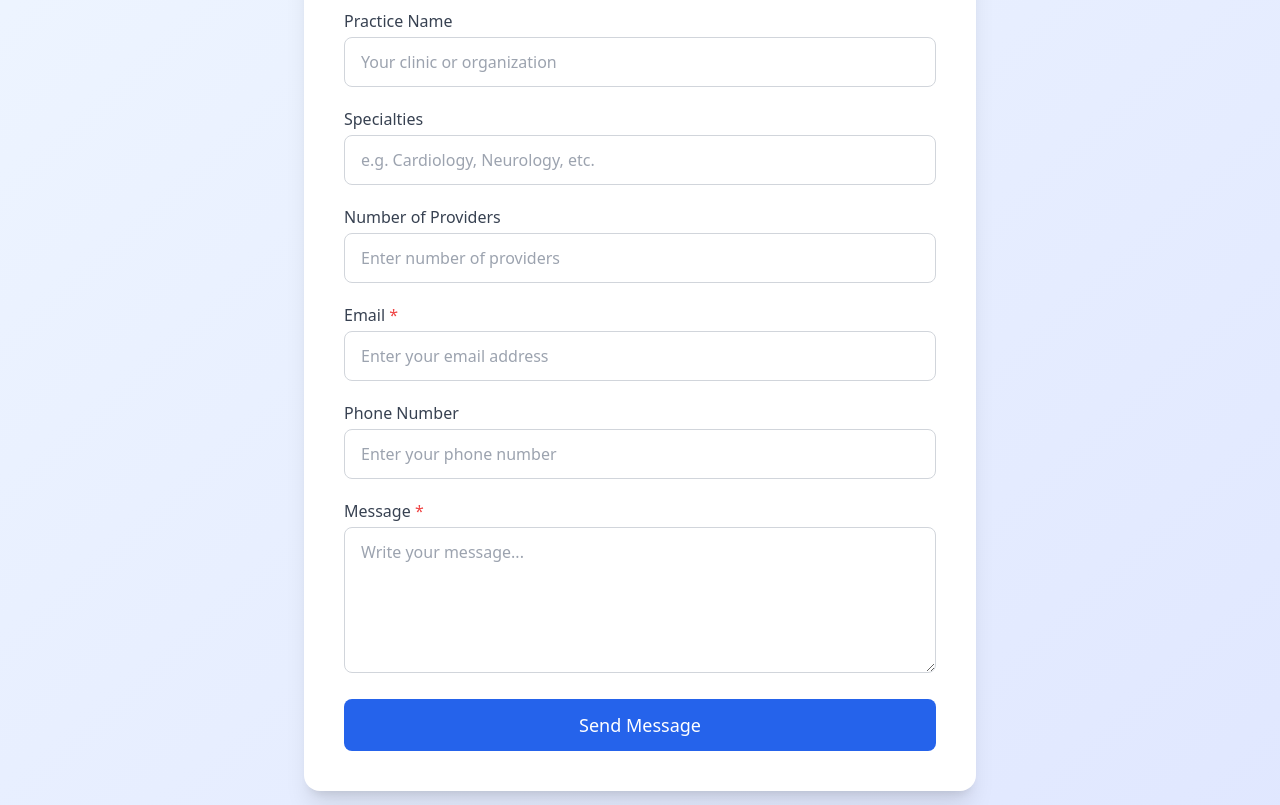
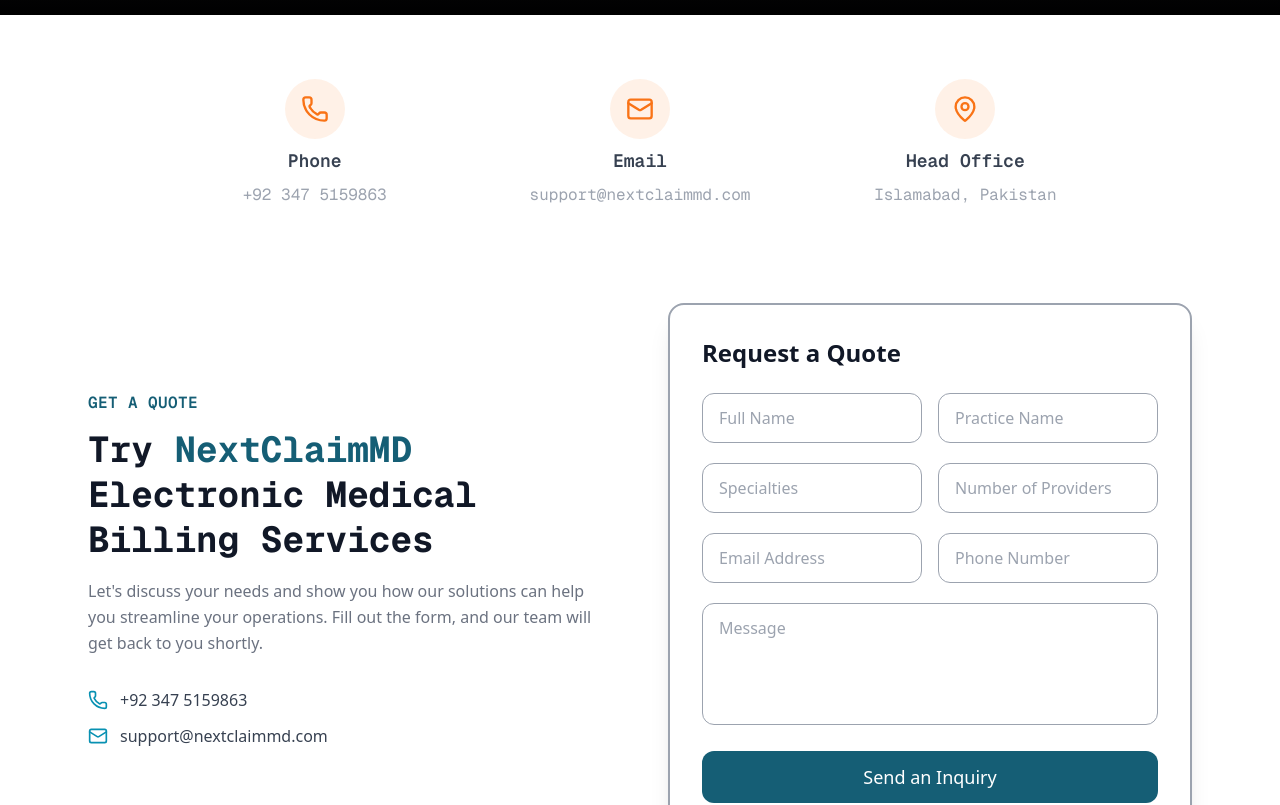
Before and after one commit to nextclaimmd-oss/nextclaimmd, a Next.js app: page /contact in a window 1280 px wide. Shown: the part 400-1205 px from the top of the page. Built offline with nearby package versions, Linux system fonts and the light colour scheme.

Commit message:
changed contact form.

```diff
--- a/src/app/components/ContactForm/ContactForm.jsx
+++ b/src/app/components/ContactForm/ContactForm.jsx
@@ -1,7 +1,8 @@
 "use client";
 import { useState } from "react";
+import { Mail, Phone } from "lucide-react";
 
-export default function ContactForm() {
+export default function ContactForms() {
   const [form, setForm] = useState({
     name: "",
     practiceName: "",
@@ -53,136 +54,127 @@
   };
 
   return (
-    <section className="min-h-screen bg-gradient-to-br from-blue-50 to-indigo-100 flex items-center justify-center px-4 py-16">
-      <div className="w-full max-w-2xl bg-white rounded-2xl shadow-xl p-8 md:p-10">
-        <h2 className="text-3xl font-semibold text-gray-800 mb-2 text-center">
-          Get in Touch
+    <section className="py-24 bg-white">
+      <div className="max-w-6xl mx-auto grid md:grid-cols-2 gap-14 px-6 items-center">
+        {/* LEFT SECTION */}
+        <div>
+          <p className="text-cyan-800 font-mono font-semibold uppercase tracking-wide">
+            Get a Quote
+          </p>
+          <h2 className="text-4xl font-bold font-mono text-gray-900 mt-3 leading-tight">
+            Try <span className="text-cyan-800">NextClaimMD</span> <br />
+            Electronic Medical Billing Services
           </h2>
-        <p className="text-gray-500 mb-8 text-center">
-          We'd love to hear from you. Please fill out the form below.
+          <p className="text-gray-500 mt-4 leading-relaxed">
+            Let&apos;s discuss your needs and show you how our solutions can
+            help you streamline your operations. Fill out the form, and our team
+            will get back to you shortly.
           </p>
 
-        <form onSubmit={handleSubmit} className="space-y-5">
-          {/* Name */}
-          <div>
-            <label className="block text-gray-700 font-medium mb-1">
-              Name <span className="text-red-500">*</span>
-            </label>
+          <div className="mt-8 space-y-3 text-gray-700">
+            <div className="flex items-center gap-3">
+              <Phone className="text-cyan-600 w-5 h-5" />
+              <span>+92 347 5159863</span>
+            </div>
+            <div className="flex items-center gap-3">
+              <Mail className="text-cyan-600 w-5 h-5" />
+              <span>support@nextclaimmd.com</span>
+            </div>
+          </div>
+        </div>
+
+        {/* RIGHT SECTION - CONTACT FORM */}
+        <div className="bg-white rounded-2xl shadow-xl border-2 border-gray-400 p-8">
+          <h3 className="text-2xl font-semibold text-gray-900 mb-6">
+            Request a Quote
+          </h3>
+
+          <form onSubmit={handleSubmit} className="space-y-5 ">
+            {/* Name & Practice */}
+            <div className="grid sm:grid-cols-2 gap-4">
               <input
                 name="name"
                 type="text"
                 value={form.name}
                 onChange={handleChange}
                 required
-              className="w-full border border-gray-300 rounded-lg px-4 py-3 focus:ring-2 focus:ring-blue-500 outline-none"
-              placeholder="Enter your full name"
+                placeholder="Full Name"
+                className="w-full border border-gray-400 rounded-xl px-4 py-3 text-gray-800 focus:ring-2 focus:ring-cyan-700 focus:border-cyan-700 outline-none transition"
               />
-          </div>
-
-          {/* Practice Name */}
-          <div>
-            <label className="block text-gray-700 font-medium mb-1">
-              Practice Name
-            </label>
               <input
                 name="practiceName"
                 type="text"
                 value={form.practiceName}
                 onChange={handleChange}
-              className="w-full border border-gray-300 rounded-lg px-4 py-3 focus:ring-2 focus:ring-blue-500 outline-none"
-              placeholder="Your clinic or organization"
+                placeholder="Practice Name"
+                className="w-full border border-gray-400 rounded-xl px-4 py-3 text-gray-800 focus:ring-2 focus:ring-cyan-700 focus:border-cyan-700 outline-none transition"
               />
             </div>
 
-          {/* Specialties */}
-          <div>
-            <label className="block text-gray-700 font-medium mb-1">
-              Specialties
-            </label>
+            {/* Specialties & Providers */}
+            <div className="grid sm:grid-cols-2 gap-4">
               <input
                 name="specialties"
                 type="text"
                 value={form.specialties}
                 onChange={handleChange}
-              className="w-full border border-gray-300 rounded-lg px-4 py-3 focus:ring-2 focus:ring-blue-500 outline-none"
-              placeholder="e.g. Cardiology, Neurology, etc."
+                placeholder="Specialties"
+                className="w-full border border-gray-400 rounded-xl px-4 py-3 text-gray-800 focus:ring-2 focus:ring-cyan-700 focus:border-cyan-700 outline-none transition"
               />
-          </div>
-
-          {/* Number of Providers */}
-          <div>
-            <label className="block text-gray-700 font-medium mb-1">
-              Number of Providers
-            </label>
               <input
                 name="providers"
                 type="number"
                 value={form.providers}
                 onChange={handleChange}
-              className="w-full border border-gray-300 rounded-lg px-4 py-3 focus:ring-2 focus:ring-blue-500 outline-none"
-              placeholder="Enter number of providers"
+                placeholder="Number of Providers"
+                className="w-full border border-gray-400 rounded-xl px-4 py-3 text-gray-800 focus:ring-2 focus:ring-cyan-700 focus:border-cyan-700 outline-none transition"
               />
             </div>
 
-          {/* Email */}
-          <div>
-            <label className="block text-gray-700 font-medium mb-1">
-              Email <span className="text-red-500">*</span>
-            </label>
+            {/* Email & Phone */}
+            <div className="grid sm:grid-cols-2 gap-4">
               <input
                 name="email"
                 type="email"
                 value={form.email}
                 onChange={handleChange}
                 required
-              className="w-full border border-gray-300 rounded-lg px-4 py-3 focus:ring-2 focus:ring-blue-500 outline-none"
-              placeholder="Enter your email address"
+                placeholder="Email Address"
+                className="w-full border border-gray-400 rounded-xl px-4 py-3 text-gray-800 focus:ring-2 focus:ring-cyan-700 focus:border-cyan-700 outline-none transition"
               />
-          </div>
-
-          {/* Phone */}
-          <div>
-            <label className="block text-gray-700 font-medium mb-1">
-              Phone Number
-            </label>
               <input
                 name="phone"
                 type="tel"
                 value={form.phone}
                 onChange={handleChange}
-              className="w-full border border-gray-300 rounded-lg px-4 py-3 focus:ring-2 focus:ring-blue-500 outline-none"
-              placeholder="Enter your phone number"
+                placeholder="Phone Number"
+                className="w-full border border-gray-400 rounded-xl px-4 py-3 text-gray-800 focus:ring-2 focus:ring-cyan-700 focus:border-cyan-700 outline-none transition"
               />
             </div>
 
             {/* Message */}
-          <div>
-            <label className="block text-gray-700 font-medium mb-1">
-              Message <span className="text-red-500">*</span>
-            </label>
             <textarea
               name="message"
-              rows="5"
+              rows="4"
               value={form.message}
               onChange={handleChange}
               required
-              className="w-full border border-gray-300 rounded-lg px-4 py-3 focus:ring-2 focus:ring-blue-500 outline-none"
-              placeholder="Write your message..."
+              placeholder="Message"
+              className="w-full border border-gray-400 rounded-xl px-4 py-3 text-gray-800 focus:ring-2 focus:ring-cyan-700 focus:border-cyan-700 outline-none transition resize-none"
             ></textarea>
-          </div>
 
             {/* Submit Button */}
             <button
               type="submit"
               disabled={loading}
-            className="w-full bg-blue-600 text-white py-3 rounded-lg text-lg font-medium hover:bg-blue-700 transition-all duration-300 disabled:opacity-70"
+              className="w-full bg-cyan-800 text-white py-3 rounded-xl text-lg font-medium hover:bg-orange-600 hover:shadow-md transition-all duration-200 disabled:opacity-70"
             >
-            {loading ? "Sending..." : "Send Message"}
+              {loading ? "Sending..." : "Send an Inquiry"}
             </button>
 
             {status && (
               <p
-              className={`text-center text-sm mt-4 ${
+                className={`text-center text-sm mt-3 ${
                   status.startsWith("✅") ? "text-green-600" : "text-red-600"
                 }`}
               >
@@ -191,6 +183,7 @@
             )}
           </form>
         </div>
+      </div>
     </section>
   );
 }
--- /dev/null
+++ b/src/app/components/ContactForm/ContactHeading.jsx
@@ -0,0 +1,58 @@
+import { Phone, Mail, MapPin } from "lucide-react";
+
+export default function ContactUs() {
+  const contactItems = [
+    {
+      icon: <Phone className="w-7 h-7 text-orange-500" />,
+      title: "Phone",
+      detail: "+92 347 5159863",
+    },
+    {
+      icon: <Mail className="w-7 h-7 text-orange-500" />,
+      title: "Email",
+      detail: "support@nextclaimmd.com",
+    },
+    {
+      icon: <MapPin className="w-7 h-7 text-orange-500" />,
+      title: "Head Office",
+      detail: "Islamabad, Pakistan",
+    },
+  ];
+
+  return (
+    <section>
+      {/* Intro Section */}
+      <div className="text-center py-20 mb-16 bg-gradient-to-b from-black via-zinc-900 to-black text-white">
+        <p className="text-orange-500 uppercase tracking-widest font-medium">
+          Contact
+        </p>
+        <h2 className="text-4xl md:text-5xl font-bold mt-3">
+          Get in Touch With Us
+        </h2>
+        <p className="text-gray-400 mt-4 max-w-2xl mx-auto">
+          We're always ready to help. Whether you have a question about our
+          services or want to discuss your project, our team will get back to
+          you soon.
+        </p>
+      </div>
+
+      {/* Contact Details */}
+      <div className="max-w-5xl mx-auto px-6 grid grid-cols-1 md:grid-cols-3 text-center">
+        {contactItems.map((item, i) => (
+          <div
+            key={i}
+            className="flex flex-col items-center font-mono space-y-2 hover:text-orange-500 transition-colors duration-300"
+          >
+            <div className="p-4 bg-orange-500/10 rounded-full flex items-center justify-center">
+              {item.icon}
+            </div>
+            <h3 className="text-lg font-semibold text-gray-700">
+              {item.title}
+            </h3>
+            <p className="text-gray-400">{item.detail}</p>
+          </div>
+        ))}
+      </div>
+    </section>
+  );
+}
--- a/src/app/contact/page.jsx
+++ b/src/app/contact/page.jsx
@@ -1,9 +1,13 @@
 import React from "react";
 import ContactForms from "../components/ContactForm/ContactForm";
+import ContactUs from "../components/ContactForm/ContactHeading";
 
 const page = () => {
   return (
     <div>
+      <section>
+        <ContactUs />
+      </section>
       <ContactForms />
     </div>
   );
```
Lines whose indentation alone changed are shown as unchanged.
